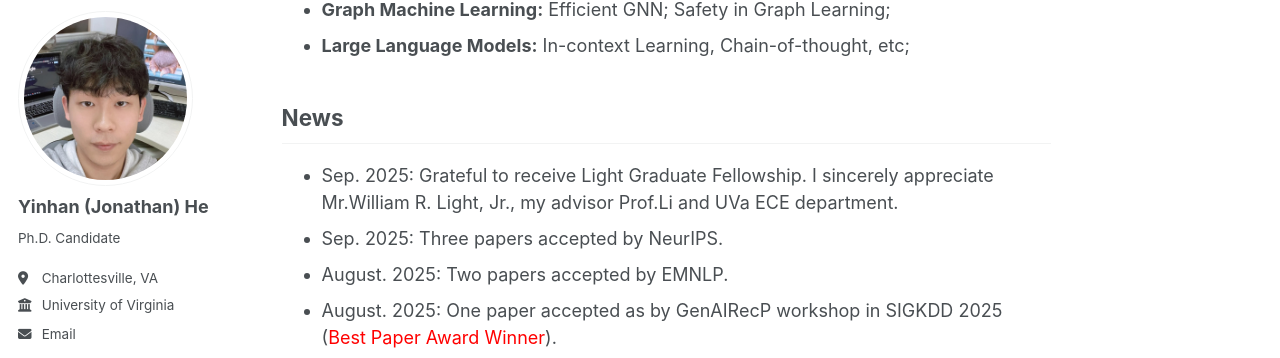
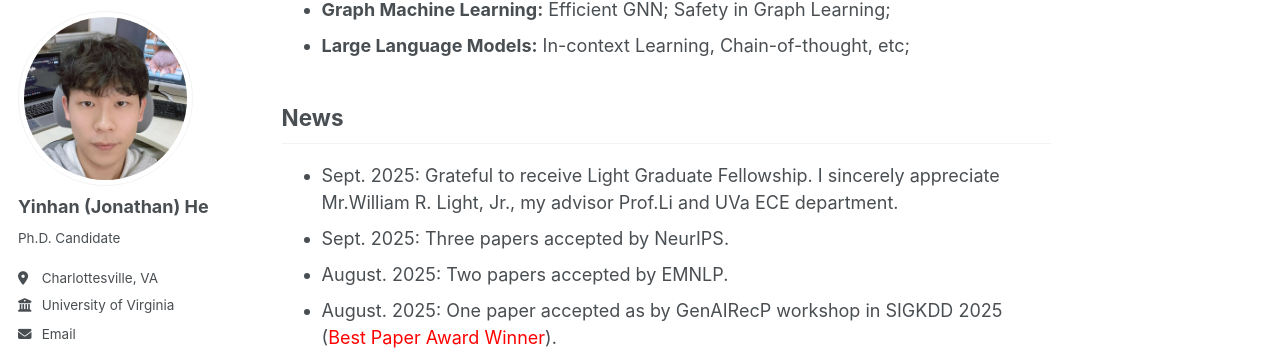
Before and after one commit to YinhanHe123/YinhanHe123.github.io, a Jekyll site: the page built from _pages/about.md, in a window 1280 px wide and 900 px high, scrolled down 406 px. Shown: the part 95-453 px from the top of the window. Built offline with Jekyll 4.4.1, drawn with Linux system fonts in a browser that asks for light colours; some web fonts are replaced; a script that is not in the unit is left out.

Commit message:
Correct date format for news entries

```diff
--- a/_pages/about.md
+++ b/_pages/about.md
@@ -27,8 +27,8 @@
 
 News
 ------
-* Sep. 2025: Grateful to receive Light Graduate Fellowship. I sincerely appreciate Mr.William R. Light, Jr., my advisor Prof.Li and UVa ECE department.
-* Sep. 2025: Three papers accepted by NeurIPS.
+* Sept. 2025: Grateful to receive Light Graduate Fellowship. I sincerely appreciate Mr.William R. Light, Jr., my advisor Prof.Li and UVa ECE department.
+* Sept. 2025: Three papers accepted by NeurIPS.
 * August. 2025: Two papers accepted by EMNLP.
 * August. 2025: One paper accepted as by GenAIRecP workshop in SIGKDD 2025 (<font color="red">Best Paper Award Winner</font>).
 * May. 2025: One paper accepted by KDD.
```
